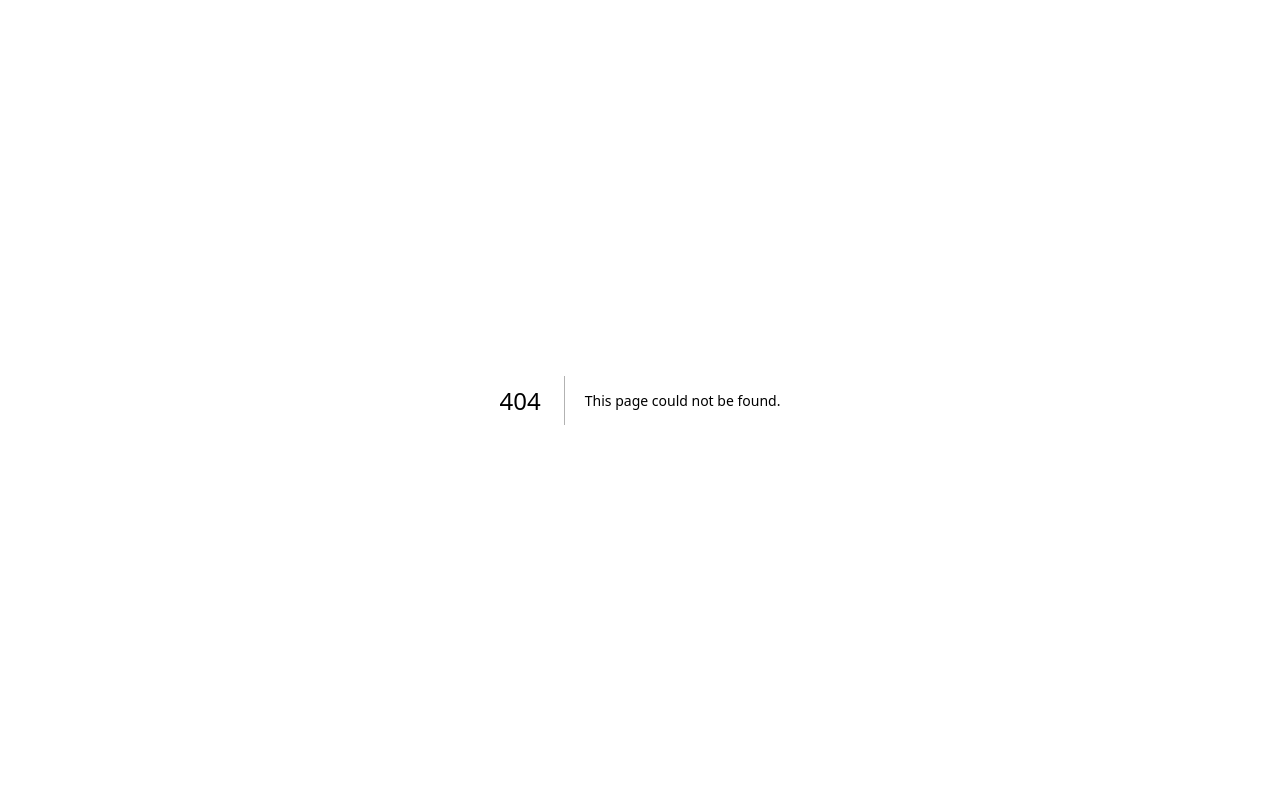
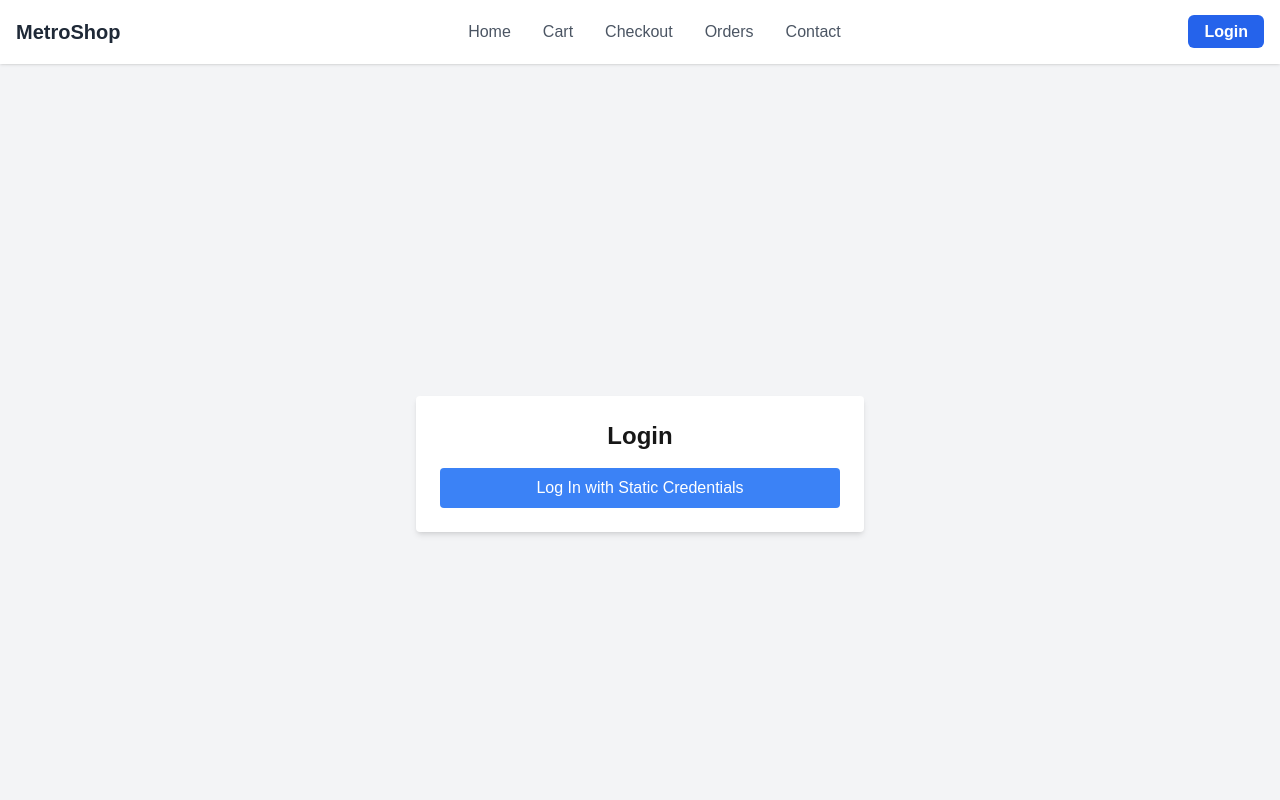
Before and after one commit to mdsejan/MetroShop-client, a Next.js app: page /login in a window 1280 px wide. Before the commit this address had no page. Shown: the top 800 px of the page. Built offline with nearby package versions, Linux system fonts and the light colour scheme.

Commit message:
Log In with Static Credentials

```diff
--- a/package.json
+++ b/package.json
@@ -17,7 +17,8 @@
     "react-icons": "^5.3.0",
     "react-redux": "^9.1.2",
     "react-scroll": "^1.9.0",
-    "redux-persist": "^6.0.0"
+    "redux-persist": "^6.0.0",
+    "sonner": "^1.5.0"
   },
   "devDependencies": {
     "@types/node": "^20",
--- /dev/null
+++ b/src/app/(WithCommonLayout)/login/page.tsx
@@ -0,0 +1,57 @@
+"use client";
+
+import { useDispatch } from "react-redux";
+import { useRouter } from "next/navigation";
+import { useLoginMutation } from "@/redux/features/auth/authApi";
+import { toast } from "sonner";
+import { setUser } from "@/redux/features/auth/authSlice";
+
+const LoginPage = () => {
+  const [login] = useLoginMutation();
+  const dispatch = useDispatch();
+  const router = useRouter();
+
+  const handleLogin = async () => {
+    const toastId = toast.loading("Logging in...");
+
+    // Static credentials
+    const email = "abir@gmail.com";
+    const password = "abir1234";
+
+    try {
+      const response = await login({ email, password }).unwrap();
+      dispatch(setUser({ token: response.token }));
+      toast.success("Logged In Successfully", { id: toastId, duration: 2000 });
+
+      router.push("/");
+    } catch (err) {
+      if (err instanceof Error) {
+        toast.error(err.message || "Login failed. Please try again.", {
+          id: toastId,
+          duration: 2000
+        });
+      } else {
+        toast.error("An unexpected error occurred.", {
+          id: toastId,
+          duration: 2000
+        });
+      }
+    }
+  };
+
+  return (
+    <div className="flex justify-center items-center h-screen bg-gray-100">
+      <div className="bg-white p-6 rounded shadow-md w-full max-w-md text-center">
+        <h2 className="text-2xl font-semibold mb-4">Login</h2>
+        <button
+          onClick={handleLogin}
+          className="w-full bg-blue-500 text-white py-2 rounded hover:bg-blue-600"
+        >
+          Log In with Static Credentials
+        </button>
+      </div>
+    </div>
+  );
+};
+
+export default LoginPage;
--- a/src/app/StoreProvider.tsx
+++ b/src/app/StoreProvider.tsx
@@ -2,6 +2,7 @@
 import { AppStore, makeStore } from "@/redux/store";
 import { useRef } from "react";
 import { Provider } from "react-redux";
+import { Toaster } from "sonner";
 
 export default function StoreProvider({
   children
@@ -13,5 +14,10 @@ export default function StoreProvider({
     storeRef.current = makeStore();
   }
 
-  return <Provider store={storeRef.current}>{children}</Provider>;
+  return (
+    <Provider store={storeRef.current}>
+      {children}
+      <Toaster position="bottom-right" richColors />
+    </Provider>
+  );
 }
```
Also changed, not shown: 1 other file (tests, documents, lock files or other folders).
